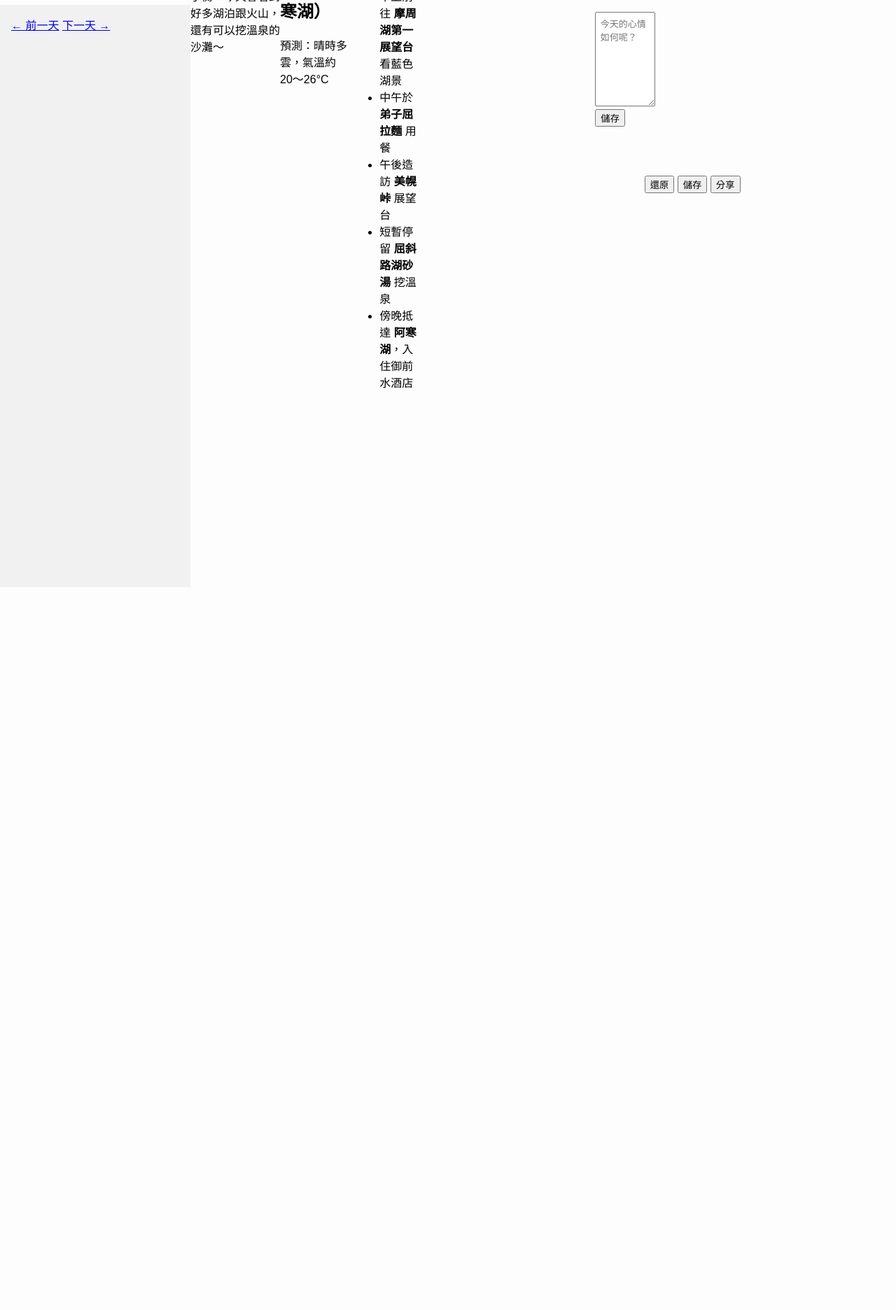
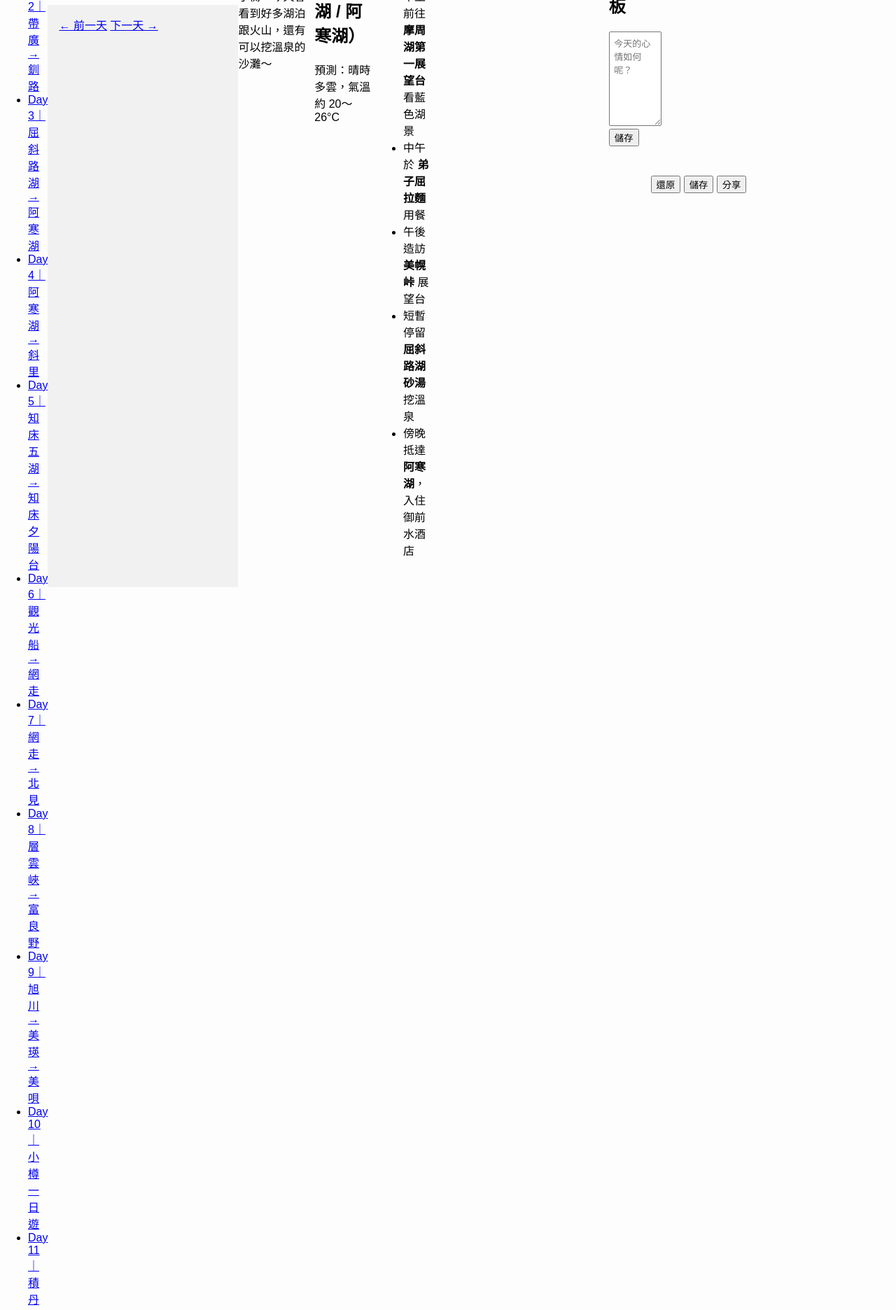
Before and after one commit to LeeDante/hokkaido-trip, a plain HTML site: page day3.html in a window 1280 px wide. Shown: the part 128-2000 px from the top of the page at 70% size. Before the commit the page ends 967 px from the top, so only its background shows below. Drawn offline with Linux system fonts and the light colour scheme; files that its build step writes are made by us from their sources; a script that the page names is missing.

Commit message:
Update day3.html

```diff
--- a/day3.html
+++ b/day3.html
@@ -7,6 +7,26 @@
   <link rel="stylesheet" href="style.css">
 </head>
 <body>
+  <div class="sidebar">
+    <ul>
+      <li><a href="day1.html">Day 1｜札幌</a></li>
+      <li><a href="day2.html">Day 2｜帶廣 → 釧路</a></li>
+      <li><a href="day3.html" class="active">Day 3｜屈斜路湖 → 阿寒湖</a></li>
+      <li><a href="day4.html">Day 4｜阿寒湖 → 斜里</a></li>
+      <li><a href="day5.html">Day 5｜知床五湖 → 知床夕陽台</a></li>
+      <li><a href="day6.html">Day 6｜觀光船 → 網走</a></li>
+      <li><a href="day7.html">Day 7｜網走 → 北見</a></li>
+      <li><a href="day8.html">Day 8｜層雲峽 → 富良野</a></li>
+      <li><a href="day9.html">Day 9｜旭川 → 美瑛 → 美唄</a></li>
+      <li><a href="day10.html">Day 10｜小樽一日遊</a></li>
+      <li><a href="day11.html">Day 11｜積丹半島 → 洞爺</a></li>
+      <li><a href="day12.html">Day 12｜登別 → 函館</a></li>
+      <li><a href="day13.html">Day 13｜函館 → 白老溫泉</a></li>
+      <li><a href="day14.html">Day 14｜支笏湖 → 札幌</a></li>
+      <li><a href="day15.html">Day 15｜還車 → 機場</a></li>
+    </ul>
+  </div>
+
   <header>
     <h1>Day 3｜屈斜路湖 → 阿寒湖</h1>
     <nav>
```
